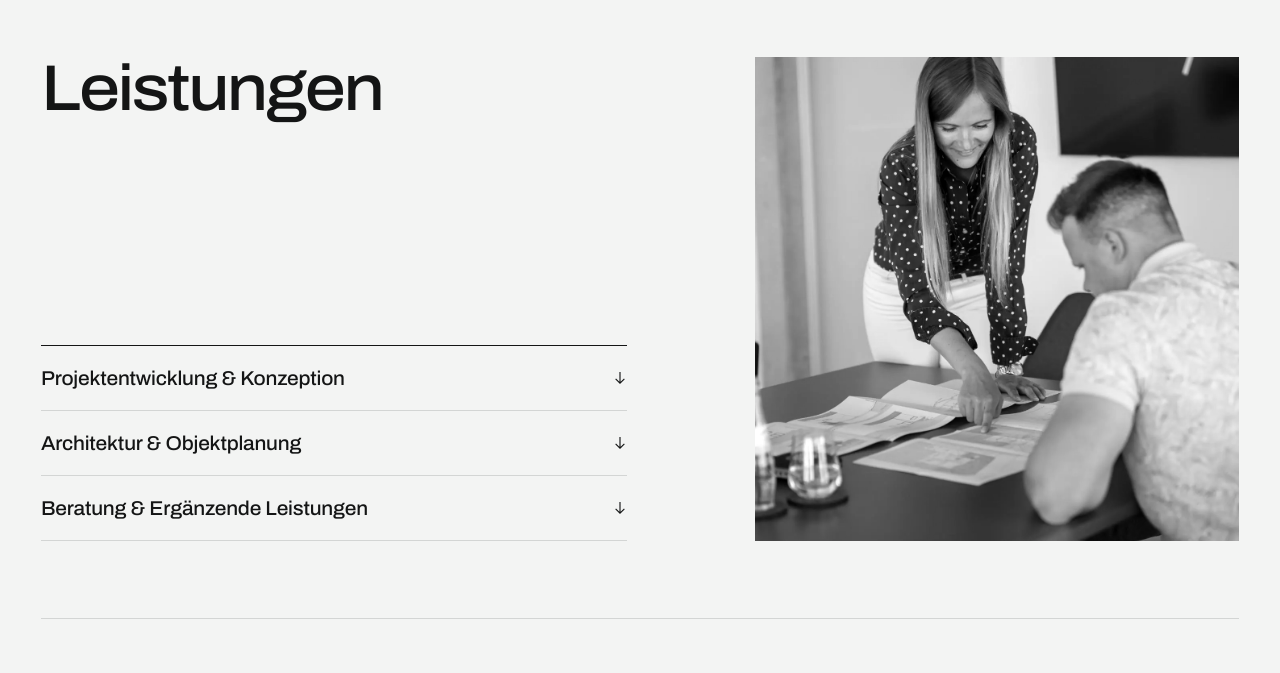
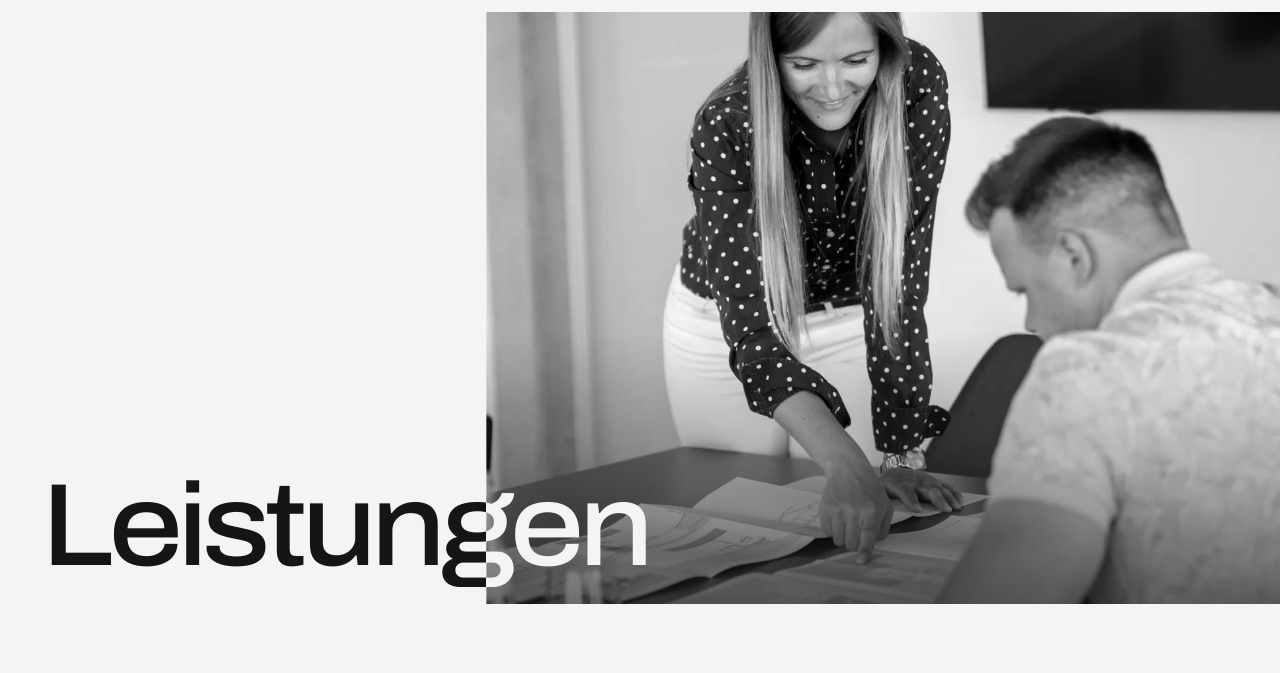
Before and after one commit to RITTHAPPENS/laudenberg, a plain HTML site: page leistungen.html in a window 1280 px wide. Shown: the part 61-734 px from the top of the page. Drawn offline with Linux system fonts and the light colour scheme.

Commit message:
Leistungen: neuer Kopf, Foto bis zum rechten Rand, Überschrift läuft ins Bild (dunkel auf Papier, hell auf dem Foto)
Co-Authored-By: Claude Opus 5.5 <noreply@anthropic.com>
Claude-Session: https://claude.ai/code/session_01LuKGrNki79SgYhpAo6x8s3

```diff
--- a/assets/site.css
+++ b/assets/site.css
@@ -748,3 +748,27 @@ body.pd-open { overflow: hidden; }
   .lhead__media img { aspect-ratio: 4 / 5; }
   .lhead .wrap { row-gap: 0; }
 }
+
+/* Leistungen: Kopf als Split, Foto bis an den rechten Rand, Überschrift läuft ins Bild */
+.lhero { --split: 38vw; position: relative; isolation: isolate; height: clamp(420px, 74vh, 800px); overflow: hidden; }
+.lhero__media { position: absolute; z-index: -1; top: 0; right: 0; bottom: 0; left: var(--split); margin: 0; }
+.lhero__media img { width: 100%; height: 100%; object-fit: cover; object-position: 50% 36%; filter: grayscale(1) contrast(1.04); }
+.lhero .wrap { height: 100%; display: flex; align-items: flex-end; padding-bottom: clamp(8px, 1.2vw, 20px); }
+/* Ein Wort, zwei Farben: dunkel auf Papier, hell auf dem Foto. Die Farbkante sitzt exakt an der Bildkante. */
+.lhero__title { font-size: clamp(3.5rem, 1.4rem + 7.4vw, 10.5rem); line-height: .9; letter-spacing: -0.045em; font-weight: 500; font-stretch: 112%; white-space: nowrap;
+  background-image: linear-gradient(90deg, var(--ink) 0, var(--ink) calc(var(--split) - var(--gutter) - max(0px, (100vw - var(--max)) / 2)), var(--paper) 0, var(--paper) 100%);
+  background-size: 100vw 100%; background-repeat: no-repeat;
+  -webkit-background-clip: text; background-clip: text; color: transparent; padding-bottom: .08em; }
+@media (prefers-reduced-motion: no-preference) {
+  .js .lhero__media { animation: lheroIn 1.4s var(--ease-in-out) both; }
+  @keyframes lheroIn { from { clip-path: inset(0 0 0 100%); } to { clip-path: inset(0 0 0 0); } }
+  .js .lhero__title { animation: softIn 1s var(--ease-out) .5s both; }
+}
+@media (max-width: 900px) {
+  .lhero { --split: 0px; height: auto; display: flex; flex-direction: column; }
+  .lhero__media { position: relative; inset: auto; left: auto; width: 100%; aspect-ratio: 4 / 5; }
+  .lhero__media::after { content: ""; position: absolute; inset: 0; background: linear-gradient(0deg, rgba(20,21,21,.6) 0%, rgba(20,21,21,0) 40%); }
+  .lhero .wrap { position: absolute; inset: 0; }
+  .lhero__title { background: none; color: var(--paper); font-size: clamp(2.75rem, 14vw, 4.5rem); }
+}
+.lhero__media::after { content: ""; position: absolute; inset: 0; pointer-events: none; background: linear-gradient(0deg, rgba(20,21,21,.62) 0%, rgba(20,21,21,.25) 26%, rgba(20,21,21,0) 46%); }
--- a/leistungen.html
+++ b/leistungen.html
@@ -145,19 +145,12 @@
 
 <main id="main">
 
-  <section class="lhead" aria-labelledby="page-title">
+  <section class="lhero" aria-labelledby="page-title">
+    <figure class="lhero__media">
+      <img src="assets/img/zusammenarbeit-planbesprechung.webp" width="1200" height="1800" alt="Anncathrin Laudenberg erläutert einem Auftraggeber die ausgelegten Pläne am Besprechungstisch" fetchpriority="high">
+    </figure>
     <div class="wrap">
-      <div class="lhead__copy">
-        <h1 id="page-title">Leistungen</h1>
-        <ul class="lhead__jump">
-          <li><a href="#projektentwicklung">Projektentwicklung & Konzeption</a></li>
-          <li><a href="#objektplanung">Architektur & Objektplanung</a></li>
-          <li><a href="#beratung">Beratung & Ergänzende Leistungen</a></li>
-        </ul>
-      </div>
-      <figure class="lhead__media reveal-img">
-        <img src="assets/img/zusammenarbeit-planbesprechung.webp" width="1200" height="1800" alt="Anncathrin Laudenberg erläutert einem Auftraggeber die ausgelegten Pläne am Besprechungstisch" fetchpriority="high">
-      </figure>
+      <h1 id="page-title" class="lhero__title">Leistungen</h1>
     </div>
   </section>
   <section class="svcs" aria-label="Leistungsbereiche">
```
Also changed, not shown: 1 other file.
